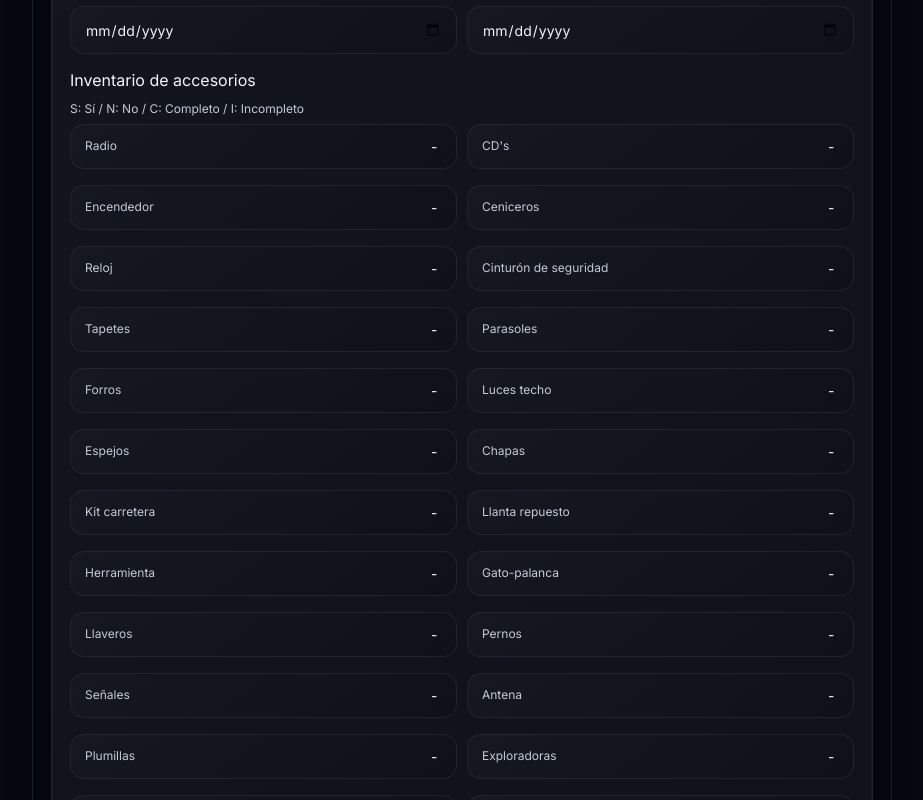
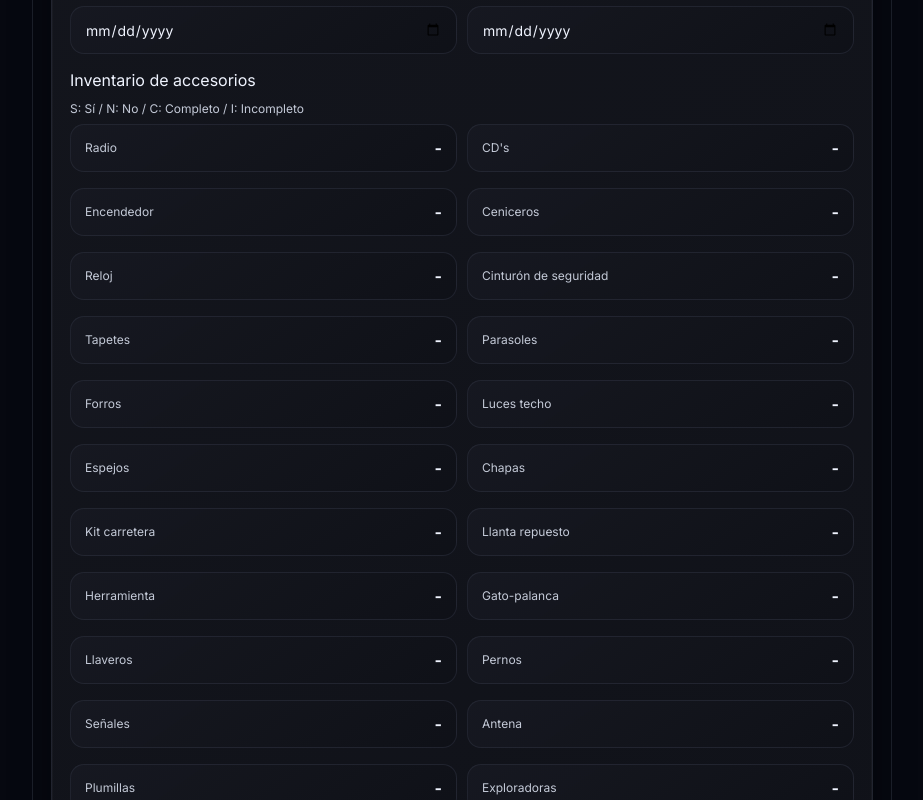
Before and after one commit to julianchocmanrique/VCARS_WEB, a Next.js app: page /vcars/nuevo-ingreso in a window 1280 px wide. Shown: the part 1860-2660 px from the top of the page, without its empty margins (178-1101 px from the left). Built offline with nearby package versions, Linux system fonts and the light colour scheme.

Commit message:
fix: restaurar calendario completo y inventario clickeable en nuevo ingreso

```diff
--- a/src/app/nuevo-ingreso/page.tsx
+++ b/src/app/nuevo-ingreso/page.tsx
@@ -1,7 +1,7 @@
 'use client';
 
 import { useRouter } from 'next/navigation';
-import { ChangeEvent, FormEvent, useMemo, useState } from 'react';
+import { ChangeEvent, FormEvent, useMemo, useRef, useState } from 'react';
 import { BottomNav } from '@/components/BottomNav';
 import { FlowHeader } from '@/components/FlowHeader';
 import { ActionButton, type ActionButtonState } from '@/components/ui/ActionButton';
@@ -59,6 +59,7 @@ const INVENTORY_ITEMS = [
 ] as const;
 
 type PhotoSlotKey = (typeof PHOTO_SLOTS)[number]['key'];
+type DateFieldKey = 'entryDate' | 'expectedDeliveryDate' | 'soatExpiry' | 'rtmExpiry';
 
 const EMPTY_INTAKE_PHOTOS: Record<PhotoSlotKey, string> = {
   superior: '',
@@ -85,6 +86,13 @@ function buildOrderNumber(): string {
   const d = String(now.getDate()).padStart(2, '0');
   const t = String(now.getTime()).slice(-4);
   return `OS-${y}${m}${d}-${t}`;
+}
+
+const INVENTORY_VALUE_SEQUENCE: InventoryValue[] = ['', 'S', 'N', 'C', 'I'];
+
+function nextInventoryValue(value: InventoryValue): InventoryValue {
+  const index = INVENTORY_VALUE_SEQUENCE.indexOf(value);
+  return INVENTORY_VALUE_SEQUENCE[(index + 1) % INVENTORY_VALUE_SEQUENCE.length];
 }
 
 function fileToDataUrl(file: File): Promise<string> {
@@ -116,6 +124,12 @@ async function uploadReceptionPhotos(
 
 export default function NuevoIngresoPage() {
   const router = useRouter();
+  const dateInputRefs = useRef<Record<DateFieldKey, HTMLInputElement | null>>({
+    entryDate: null,
+    expectedDeliveryDate: null,
+    soatExpiry: null,
+    rtmExpiry: null,
+  });
 
   const [orderNumber, setOrderNumber] = useState(buildOrderNumber());
   const [entryDate, setEntryDate] = useState(todayISO());
@@ -198,6 +212,22 @@ export default function NuevoIngresoPage() {
 
   function setInventoryValue(itemKey: string, value: InventoryValue) {
     setInventarioAccesorios((prev) => ({ ...prev, [itemKey]: value }));
+  }
+
+  function registerDateInputRef(key: DateFieldKey, node: HTMLInputElement | null) {
+    dateInputRefs.current[key] = node;
+  }
+
+  function openDatePicker(key: DateFieldKey) {
+    const input = dateInputRefs.current[key];
+    if (!input) return;
+    try {
+      input.showPicker?.();
+    } catch {
+      // some browsers block showPicker; focus/click fallback
+    }
+    input.focus();
+    input.click();
   }
 
   async function onSubmit(e: FormEvent) {
@@ -387,8 +417,14 @@ export default function NuevoIngresoPage() {
             </div>
             <div>
               <label className="vc-label">Fecha entrada *</label>
-              <div className="vc-input-wrap">
-                <input type="date" value={entryDate} onChange={(e) => setEntryDate(e.target.value)} />
+              <div className="vc-input-wrap" onClick={() => openDatePicker('entryDate')} style={{ cursor: 'pointer' }}>
+                <input
+                  ref={(node) => registerDateInputRef('entryDate', node)}
+                  type="date"
+                  value={entryDate}
+                  onClick={() => openDatePicker('entryDate')}
+                  onChange={(e) => setEntryDate(e.target.value)}
+                />
               </div>
             </div>
           </div>
@@ -396,8 +432,14 @@ export default function NuevoIngresoPage() {
           <div className="vc-grid-2">
             <div>
               <label className="vc-label">Fecha prevista entrega</label>
-              <div className="vc-input-wrap">
-                <input type="date" value={expectedDeliveryDate} onChange={(e) => setExpectedDeliveryDate(e.target.value)} />
+              <div className="vc-input-wrap" onClick={() => openDatePicker('expectedDeliveryDate')} style={{ cursor: 'pointer' }}>
+                <input
+                  ref={(node) => registerDateInputRef('expectedDeliveryDate', node)}
+                  type="date"
+                  value={expectedDeliveryDate}
+                  onClick={() => openDatePicker('expectedDeliveryDate')}
+                  onChange={(e) => setExpectedDeliveryDate(e.target.value)}
+                />
               </div>
             </div>
             <div>
@@ -648,14 +690,26 @@ export default function NuevoIngresoPage() {
           <div className="vc-grid-2">
             <div>
               <label className="vc-label">SOAT (vencimiento)</label>
-              <div className="vc-input-wrap">
-                <input type="date" value={soatExpiry} onChange={(e) => setSoatExpiry(e.target.value)} />
+              <div className="vc-input-wrap" onClick={() => openDatePicker('soatExpiry')} style={{ cursor: 'pointer' }}>
+                <input
+                  ref={(node) => registerDateInputRef('soatExpiry', node)}
+                  type="date"
+                  value={soatExpiry}
+                  onClick={() => openDatePicker('soatExpiry')}
+                  onChange={(e) => setSoatExpiry(e.target.value)}
+                />
               </div>
             </div>
             <div>
               <label className="vc-label">Rev. Tec. Mecánica (vencimiento)</label>
-              <div className="vc-input-wrap">
-                <input type="date" value={rtmExpiry} onChange={(e) => setRtmExpiry(e.target.value)} />
+              <div className="vc-input-wrap" onClick={() => openDatePicker('rtmExpiry')} style={{ cursor: 'pointer' }}>
+                <input
+                  ref={(node) => registerDateInputRef('rtmExpiry', node)}
+                  type="date"
+                  value={rtmExpiry}
+                  onClick={() => openDatePicker('rtmExpiry')}
+                  onChange={(e) => setRtmExpiry(e.target.value)}
+                />
               </div>
             </div>
           </div>
@@ -666,20 +720,26 @@ export default function NuevoIngresoPage() {
           </p>
           <div className="vc-grid-2">
             {INVENTORY_ITEMS.map((item) => (
-              <div key={item.key} className="vc-input-wrap" style={{ display: 'grid', gridTemplateColumns: '1fr auto', gap: 10, alignItems: 'center' }}>
+              <button
+                key={item.key}
+                type="button"
+                className="vc-input-wrap"
+                style={{
+                  width: '100%',
+                  display: 'grid',
+                  gridTemplateColumns: '1fr auto',
+                  gap: 10,
+                  alignItems: 'center',
+                  textAlign: 'left',
+                  cursor: 'pointer',
+                }}
+                onClick={() => setInventoryValue(item.key, nextInventoryValue(inventarioAccesorios[item.key] || ''))}
+                aria-label={`Cambiar estado de ${item.label}`}
+                title="Click para cambiar entre -, S, N, C, I"
+              >
                 <span style={{ fontSize: 12, color: 'var(--vc-muted)' }}>{item.label}</span>
-                <select
-                  className="vc-select"
-                  value={inventarioAccesorios[item.key] || ''}
-                  onChange={(e) => setInventoryValue(item.key, e.target.value as InventoryValue)}
-                >
-                  <option value="">-</option>
-                  <option value="S">S</option>
-                  <option value="N">N</option>
-                  <option value="C">C</option>
-                  <option value="I">I</option>
-                </select>
-              </div>
+                <strong>{inventarioAccesorios[item.key] || '-'}</strong>
+              </button>
             ))}
           </div>
 
```
